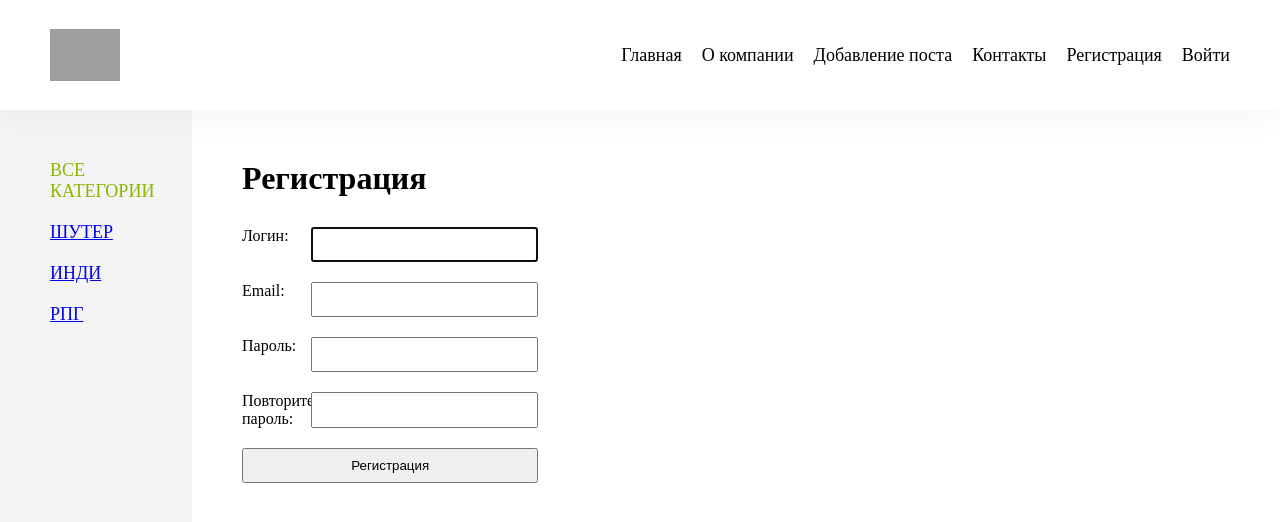
After one commit to sadova-nadezhda/Django, a Django app: page /register/ in a window 1280 px wide. The commit adds this page. Shown: the top 522 px of the page. Run offline with Django 4.2, Linux system fonts and the light colour scheme; data comes from the database, SQL or seed files in the repository; both versions use the stored data as it was after the commit; grey boxes are pictures that could not be loaded.

Commit message:
update project v27-28

```diff
--- a/project1/mysite/index/forms.py
+++ b/project1/mysite/index/forms.py
@@ -1,4 +1,6 @@
 from django import forms
+from django.contrib.auth.forms import UserCreationForm
+from django.contrib.auth.models import User
 from django.core.exceptions import ValidationError
 from django.core.validators import FileExtensionValidator
 
@@ -20,3 +22,12 @@ class AddPostForm(forms.ModelForm):
         if len(title) > 20:
             raise ValidationError('Длина превышает 20 символов')
         return title
+
+class RegisterUserForm(UserCreationForm):
+    username = forms.CharField(label='Логин',widget=forms.TextInput(attrs={'class': 'form__input'}))
+    email = forms.EmailField(label='Email',widget=forms.EmailInput(attrs={'class': 'form__input'}))
+    password1 = forms.CharField(label='Пароль', widget=forms.PasswordInput(attrs={'class': 'form__input'}))
+    password2 = forms.CharField(label='Повторите пароль', widget=forms.PasswordInput(attrs={'class': 'form__input'}))
+    class Meta:
+        model = User
+        fields = ('username','email', 'password1', 'password2')
--- a/project1/mysite/index/templates/index/base.html
+++ b/project1/mysite/index/templates/index/base.html
@@ -1,4 +1,5 @@
 {% load static %}
+{% load cache %}
 {% load index_tags %}
 <!DOCTYPE html>
 <html lang="en">
--- /dev/null
+++ b/project1/mysite/index/templates/index/register.html
@@ -0,0 +1,19 @@
+{% extends 'index/base.html' %}
+
+{% block content %}
+    <h1 class="post__title">{{ title }}</h1>
+
+    <form method="post" class="form">
+        {% csrf_token %}
+        {% for field in form %}
+                <div class="form__row">
+                    <div class="form__input">
+                        <label class="form__label" for="field.id_for_label">{{ field.label }}: </label>
+                        {{ field }}
+                    </div>
+                    <div class="form__error">{{ field.errors }}</div>
+                </div>
+            {% endfor %}
+        <button type="submit" class="form__button">Регистрация</button>
+    </form>
+{% endblock %}
--- a/project1/mysite/index/templatetags/index_tags.py
+++ b/project1/mysite/index/templatetags/index_tags.py
@@ -25,6 +25,7 @@ def show_header():
         {'title': 'О компании', 'url_name': 'about'},
         {'title': 'Добавление поста', 'url_name': 'addpost'},
         {'title': 'Контакты', 'url_name': 'contact'},
+        {'title': 'Регистрация', 'url_name': 'register'},
         {'title': 'Войти', 'url_name': 'login'}
     ]
     return {'menu': menu}
--- a/project1/mysite/index/urls.py
+++ b/project1/mysite/index/urls.py
@@ -1,10 +1,12 @@
 from django.urls import path, re_path
+from django.views.decorators.cache import cache_page
 from .views import *
 
 urlpatterns = [
     path('', Home.as_view(), name='home'), # http://127.0.0.1:8000/
     path('about/', AboutView.as_view(), name='about'),
     path('contact/', contact, name='contact'),
+    path('register/', RegisterUser.as_view(), name='register'),
     path('login/', login, name='login'),
     path('post/<slug:post_slug>/', PostView.as_view(), name='post'),
     path('addpost/', AddPost.as_view(), name='addpost'),
--- a/project1/mysite/index/utils.py
+++ b/project1/mysite/index/utils.py
@@ -1,10 +1,13 @@
 from .models import *
-
+from django.core.cache import cache
 class DataMixin:
     paginate_by = 2
     def get_user_context(self, **kwargs):
         context = kwargs
-        cats = Category.objects.all()
+        cats = cache.get('cats')
+        if not cats:
+            cats = Category.objects.all()
+            cache.set('cats', cats, 60)
         context['cats'] = cats
         if 'cat_selected' not in context:
             context['cat_selected'] = 0
--- a/project1/mysite/index/views.py
+++ b/project1/mysite/index/views.py
@@ -6,7 +6,7 @@ from django.urls import reverse_lazy
 from django.views import View
 from django.views.generic import ListView, DetailView, CreateView, TemplateView
 
-from .forms import AddPostForm
+from .forms import AddPostForm, RegisterUserForm
 from .models import *
 from .utils import *
 
@@ -20,7 +20,7 @@ class Home(DataMixin, ListView):
         c_def = self.get_user_context(title='Компьютерная игры')
         return dict(list(context.items()) + list(c_def.items()))
     def get_queryset(self):
-        return Info.objects.filter(is_published=True)
+        return Info.objects.filter(is_published=True).select_related('category')
 
 class AboutView(DataMixin, TemplateView):
     model = Info
@@ -57,7 +57,7 @@ class CategoryView(DataMixin, ListView):
     context_object_name = 'posts'
     allow_empty = False
     def get_queryset(self):
-        return Info.objects.filter(category__slug=self.kwargs['cat_slug'], is_published=True)
+        return Info.objects.filter(category__slug=self.kwargs['cat_slug'], is_published=True).select_related('category')
     # def get_context_data(self, *, object_list=None, **kwargs):
     #     context = super().get_context_data(**kwargs)
     #     context['title'] = 'Компьютерная игры'
@@ -81,6 +81,14 @@ def contact(request):
 def login(request):
     return HttpResponse('Авторизация')
 
+class RegisterUser(DataMixin, CreateView):
+    form_class = RegisterUserForm
+    template_name = 'index/register.html'
+    success_url = reverse_lazy('login')
+    def get_context_data(self, *, object_list=None, **kwargs):
+        context = super().get_context_data(**kwargs)
+        c_def = self.get_user_context(title='Регистрация')
+        return dict(list(context.items()) + list(c_def.items()))
 
 # Create your views here.
 # def main(request):
```
Also changed, not shown: project1/mysite/mysite/settings.py (+7 -0 lines), project1/mysite/db.sqlite3, 4 other files.
